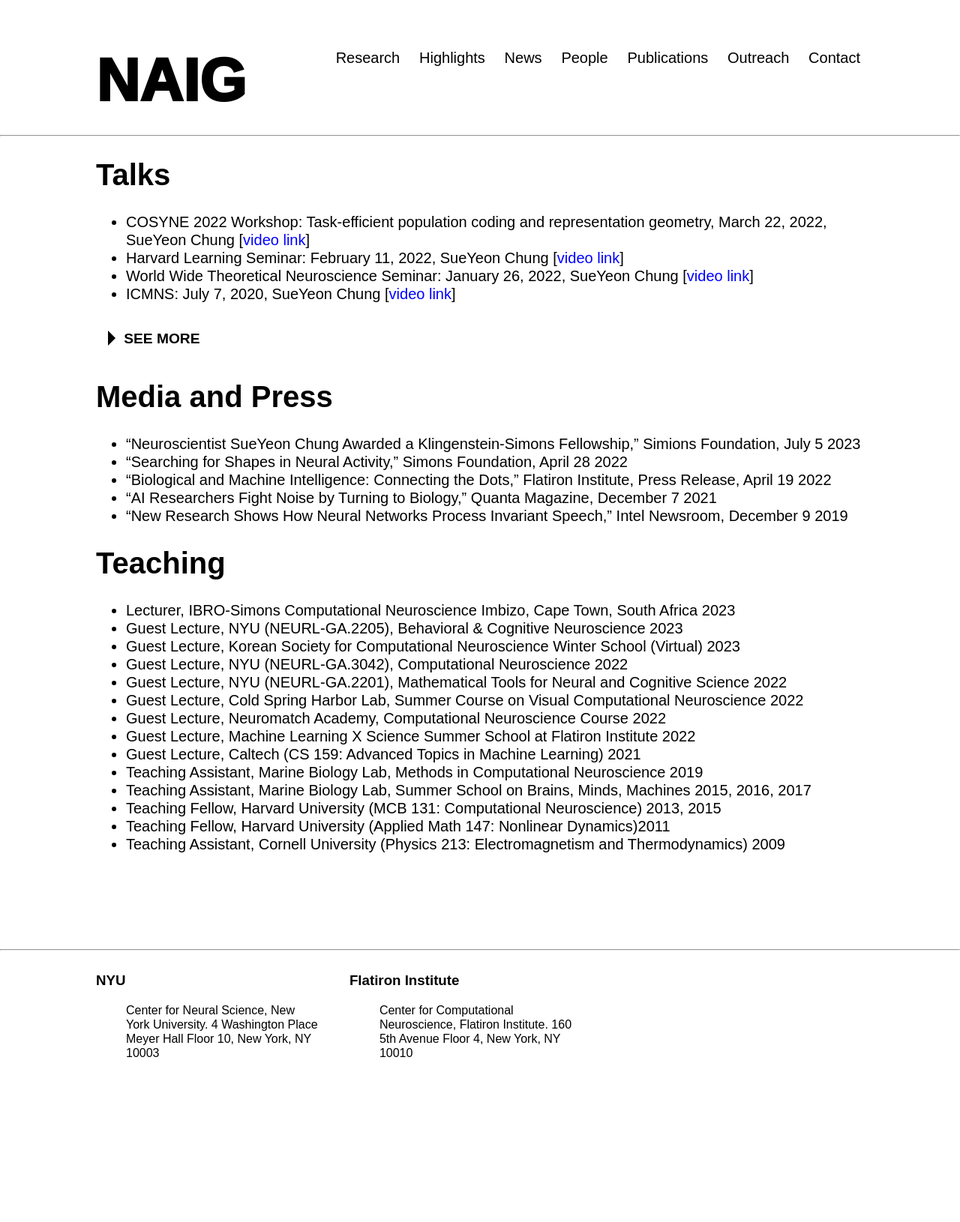
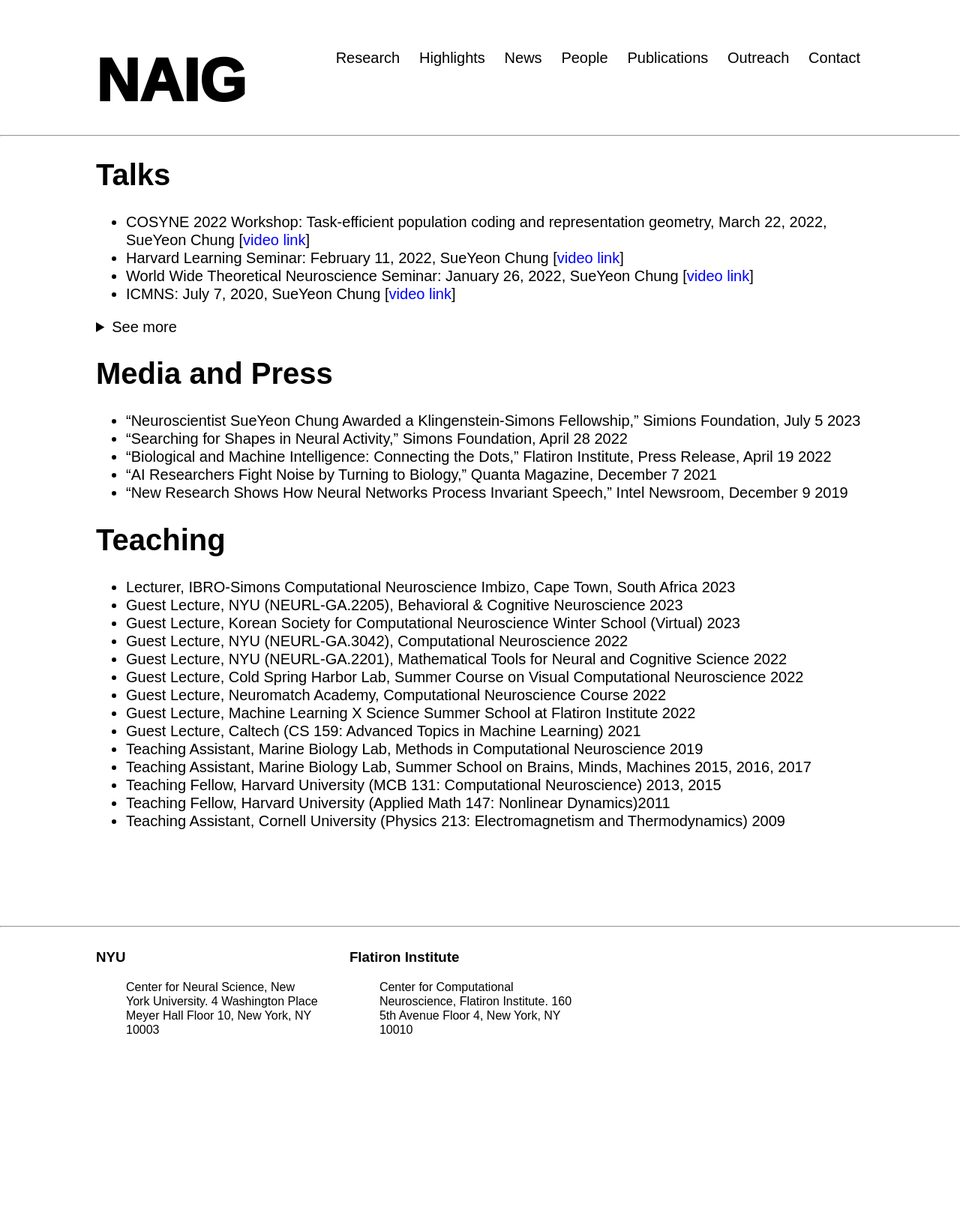
Before and after one commit to chung-neuroai-lab/chung-neuroai-lab.github.io, a Jekyll site: the page built from outreach.md, in a window 1280 px wide. Shown: the whole page at 75% size. Built offline with Jekyll 4.4.1, drawn with Linux system fonts in a browser that asks for light colours; our own code applies the rules of GitHub Pages for plain Markdown files; after the commit the page ends 1599 px from its top, so only the background shows below that.

Commit message:
fixed collapsable

```diff
--- a/outreach.md
+++ b/outreach.md
@@ -14,12 +14,8 @@ layout: default
 </li>
 </ul>
 
-
-<div class="wrap-collabsible">
-    <input id="collapsible" class="toggle" type="checkbox">
-    <label for="collapsible" class="lbl-toggle">See more</label>
-    <div class="collapsible-content">
-    <div class="content-inner">
+<details>
+    <summary>See more</summary>
     <ul>
     <li> Conference on Parsimony and Learning (CPAL), Hong Kong, Jan 2024 (Upcoming) </li>
     <li> Lake Conferences: Neural Coding and Dynamics, Seattle, WA, Sep 2023 (Upcoming) </li>
@@ -65,9 +61,7 @@ layout: default
     <li> External Seminar, Gatsby Computational Neuroscience Unit at UCL, London, UK, Oct 2017    </li>
     <li> COSYNE 2017 Workshop: "Deep Learning" and the brain: understanding neural representations with deep networks, Snowbird, UT, Feb 2017 </li>
 </ul>
-</div>
-</div>
-</div>
+</details>
 
 # Media and Press
 <ul>
```
